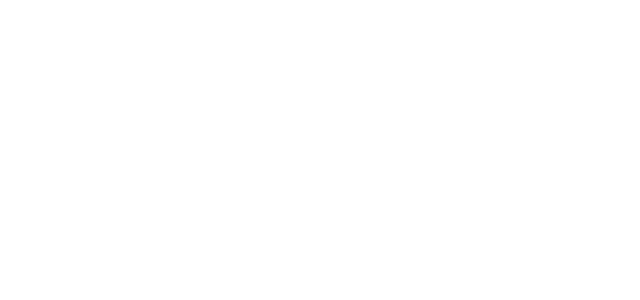
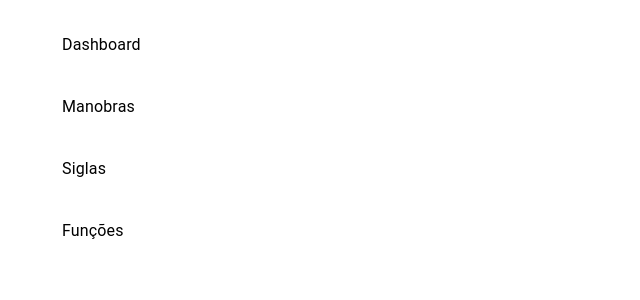
Before and after one commit to lfals/metaMedFront, a React (Create React App) app: page /maneuvers in a window 1280 px wide. Before the commit this address had no page. Shown: the top 300 px of the page, without its empty margins (0-640 px from the left). Built offline with nearby package versions, Linux system fonts and the light colour scheme.

Commit message:
fix: ajustando lógica do menu

```diff
--- a/src/components/menu/style.js
+++ b/src/components/menu/style.js
@@ -1 +1,37 @@
  import styled from "styled-components";
+
+ import { Box as MuiBox, Link as MuiLink,ListItemText as MuiListItemText } from "@material-ui/core";
+
+export const Box = styled(MuiBox)`
+    width: 300px;
+    display: flex;
+    justify-content: center;
+`
+
+
+export const Link = styled(MuiLink)`
+        text-decoration: none !important;
+
+`
+
+export const ListItemText = styled(MuiListItemText)`
+    height: 50px;
+    width: 200px;
+    display: flex;
+    justify-content: flex-start;
+    align-items: center;
+    padding-left: 24px;
+
+    border-radius: 24px;
+    margin-top: 12px !important;
+
+    color: #000;
+    text-decoration: none;
+    transition: all 0.1s;
+
+    &:hover{
+        background-color: var(--main-bt-color);
+        color: #fff;
+        text-decoration: none !important;
+    }
+`
--- a/src/controller/pages/index.js
+++ b/src/controller/pages/index.js
@@ -1,12 +1,14 @@
 //listagen de páginas e permissão
 const groups = [
     {
-        "name":"dashboard",
+        "name": "Dashboard",
+        "group":"dashboard",
         "access": ["administrator"]
 
     },
     {
-        "name":"utilidades",
+        "name": "Utilidades",
+        "group":"utilidades",
         "access": ["administrator","user", "colaborator"]
     }
 
--- a/src/globalStyles.js
+++ b/src/globalStyles.js
@@ -1,6 +1,9 @@
 import { createGlobalStyle } from 'styled-components';
 
 const GlobalStyle = createGlobalStyle`
+:root{
+  --main-bt-color: #357CE8;
+}
   #root{
   display: flex;
 
@@ -10,8 +13,9 @@ const GlobalStyle = createGlobalStyle`
     padding: 0;
     font-family: Montserrat;
   }
-  h1,h2,h3,h4,h5,h6{
+  h1,h2,h3,h4,h5,h6,a,p{
     margin: 0;
+
 
   }
 `;
```
